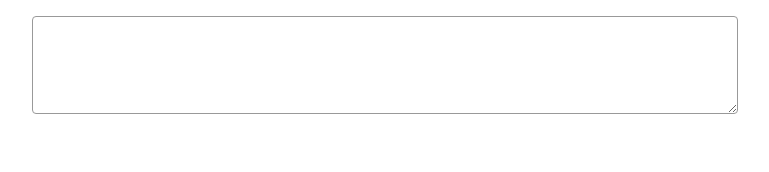
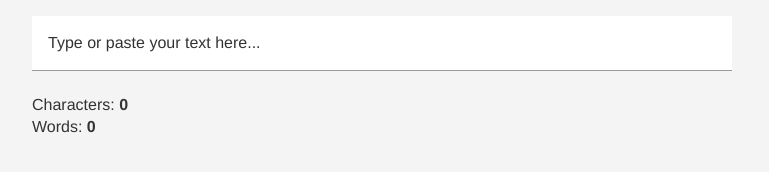
Before and after one commit to conceptblend/counter, a plain HTML site: page index.html in a window 1280 px wide. Shown: the whole page, without its empty margins (258-1027 px from the left). Drawn offline with nearby package versions, Linux system fonts and the light colour scheme.

Commit message:
Initial commit with functionality!

```diff
--- a/index.html
+++ b/index.html
@@ -1,18 +1,79 @@
 <!DOCTYPE html>
-<html lang="en">
+<!--[if lt IE 7]>      <html class="no-js lt-ie9 lt-ie8 lt-ie7"> <![endif]-->
+<!--[if IE 7]>         <html class="no-js lt-ie9 lt-ie8"> <![endif]-->
+<!--[if IE 8]>         <html class="no-js lt-ie9"> <![endif]-->
+<!--[if gt IE 8]><!-->
+<html class="no-js">
+<!--<![endif]-->
+
 <head>
-<meta charset="UTF-8">
-<meta name="viewport" content="width=device-width, initial-scale=1.0">
-<meta http-equiv="X-UA-Compatible" content="ie=edge">
-	<title>Counter</title>
-
-<link rel="stylesheet" type="text/css" href="https://cdnjs.cloudflare.com/ajax/libs/normalize/8.0.1/normalize.min.css" />
-<link rel="stylesheet" type="text/css" href="./main.css" />
+  <meta charset="utf-8">
+  <meta http-equiv="X-UA-Compatible" content="IE=edge">
+  <title>Character and word counter</title>
+  <meta name="description" content="It counts the number of characters and words in your input!">
+  <meta name="viewport" content="width=device-width, initial-scale=1">
+  <link rel="stylesheet" type="text/css"
+    href="https://cdnjs.cloudflare.com/ajax/libs/normalize/8.0.1/normalize.min.css" />
+  <link rel="stylesheet" type="text/css" href="main.css" />
 </head>
 
 <body>
-  <textarea id="content-input" rows="5"></textarea>
+  <!--[if lt IE 7]>
+      <p class="browsehappy">You are using an <strong>outdated</strong> browser. Please <a href="#">upgrade your browser</a> to improve your experience.</p>
+    <![endif]-->
 
+  <div contenteditable="true" id="content-input" aria-placeholder="Type or paste your text here..."></div>
+  <br />
+  <label for="charactercount">Characters:</label>
+  <strong id="charactercount"></strong>
+  <span id="hiddencharactercount" class="text-light"></span>
 
+  <br />
+  <label for="wordcount">Words:</label>
+  <strong id="wordcount"></strong>
+
+  <script>
+    var isLogging = false;
+
+    function log(str) {
+      isLogging && console.log(str);
+    }
+
+    function updateUI() {
+      var text = inputElement.innerText;
+
+      if (text === null) return;
+
+      var chars = countCharactersWithSettings(text);
+      var hiddenChars = countHiddenCharacters(text);
+      var words = countWordsWithSettings(text);
+
+      characterCountElement.innerText = chars;
+      hiddenCharacterCountElement.innerText = hiddenChars > 0 ? " (plus " + hiddenChars + " invisible characters = " + (
+        chars + hiddenChars) + ")" : "";
+      wordCountElement.innerText = words;
+
+      log(chars + ", " + words);
+
+    }
+
+    var inputElement,
+      characterCountElement,
+      wordCountElement,
+      hiddenCharacterCountElement;
+
+    window.addEventListener('load', function () {
+      inputElement = document.getElementById('content-input');
+      characterCountElement = document.getElementById('charactercount');
+      wordCountElement = document.getElementById('wordcount');
+      hiddenCharacterCountElement = document.getElementById('hiddencharactercount');
+
+      inputElement && inputElement.addEventListener('keyup', updateUI);
+
+      updateUI();
+    })
+  </script>
+  <script src="utils.js"></script>
 </body>
+
 </html>
--- a/main.css
+++ b/main.css
@@ -1,17 +1,27 @@
 body {
+  background-color: #f4f4f4;
+  color: #333;
   font-family: Helvetica, Arial, sans-serif;
   font-size: 16px;
   line-height: 1.4;
-  color: #333;
-
   max-width: 700px;
   margin: 1rem auto;
+  padding: 0 1rem;
 }
 
+#content-input {
+  background-color: #fff;
+  border-bottom: 1px solid #999;
+  display: block;
+  min-height: 1rem;
+  padding: 1rem;
+}
 
-textarea {
-  display: block;
-  width: 100%;
-  border: 1px solid #999;
-  border-radius: 4px;
+[contenteditable=true]:empty:before {
+  content: attr(aria-placeholder);
+  display: block; /* For Firefox */
 }
+
+.text-light {
+  color: #777;
+}
--- /dev/null
+++ b/utils.js
@@ -0,0 +1,27 @@
+function countCharactersWithSettings(text) {
+    // TODO: Allow global settings to include or exclude spaces and maybe other factors
+
+    /* Strip non-printing characters:: Convert to a setting-driven action */
+    text = text.replace(/[\x00-\x1F]/g, '');
+
+    return text ? text.length : 0;
+}
+
+function countHiddenCharacters(text) {
+    /* Keep only non-printing characters */
+    text = text.replace(/[^\x00-\x1F]/g, '');
+
+    return text ? text.length : 0;
+}
+
+function countWordsWithSettings(text) {
+    // TODO: Allow global settings to include or exclude certain things
+
+    return text ?
+        text
+        .trim()
+        .replace(/[^A-Za-z0-9_\s]+/g, '')
+        .split(/\s+/g)
+        .length :
+        0;
+}
```
